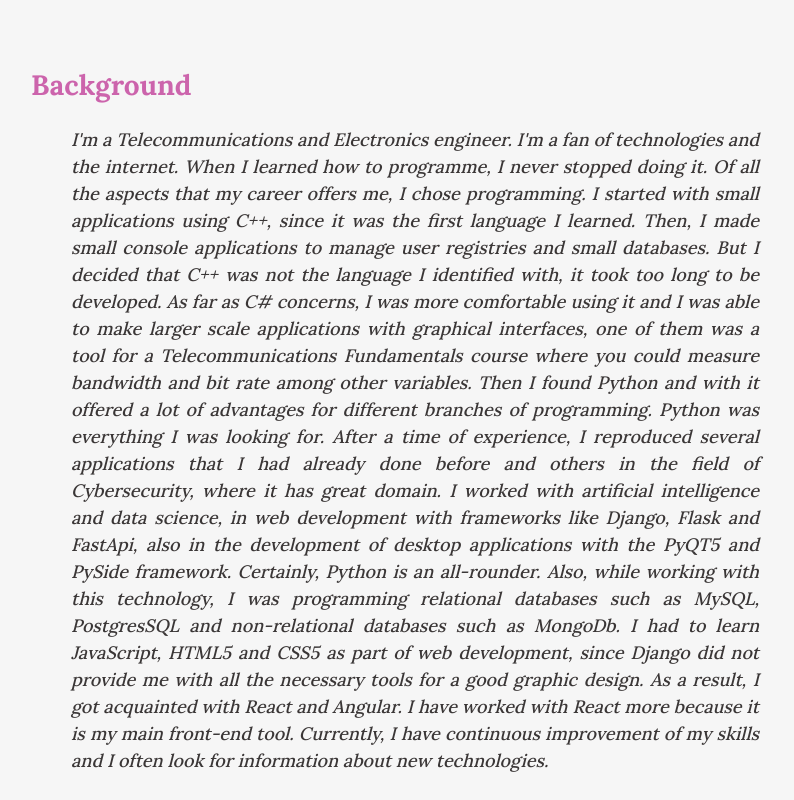
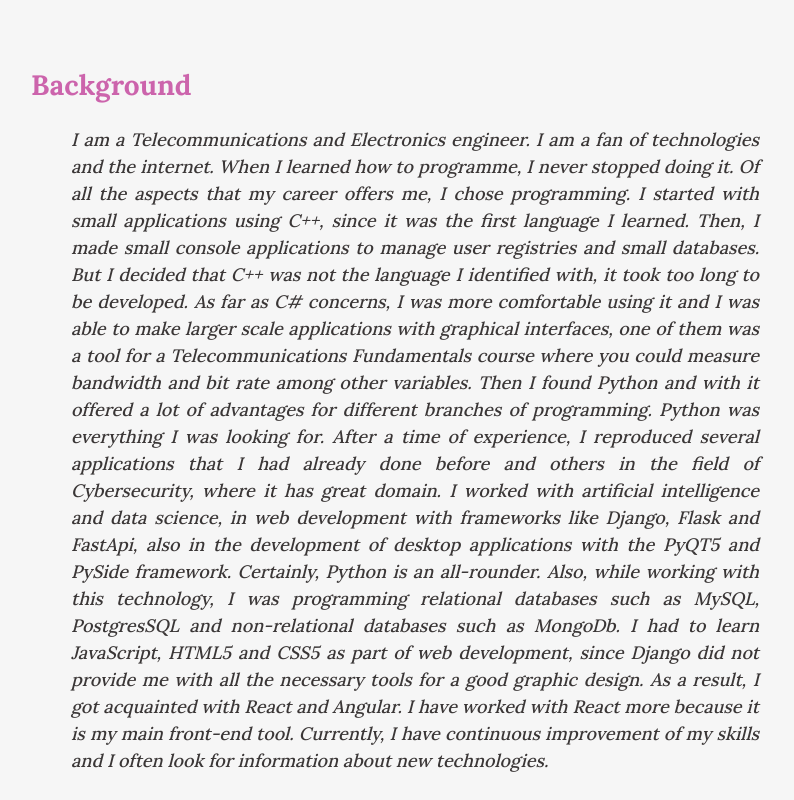
Before and after one commit to MBI-88/porfolio-v2, a Next.js app: page / in a window 1280 px wide. Shown: the part 400-1200 px from the top of the page, without its empty margins (265-1059 px from the left). Built offline with nearby package versions, Linux system fonts and the light colour scheme; a web font is replaced by a local one.

Commit message:
fixing html bugs

```diff
--- a/app/components/body.tsx
+++ b/app/components/body.tsx
@@ -13,8 +13,8 @@
             </motion.h2>
             <article className="pt-5 pb-5 lg:ps-20 ps-0 md:ps-16">
                 <h3 className="font-medium text-justify">
-                    I'm a Telecommunications and Electronics engineer.
-                    I'm a fan of technologies and the internet. When I learned how to programme,
+                    I am a Telecommunications and Electronics engineer.
+                    I am a fan of technologies and the internet. When I learned how to programme,
                     I never stopped doing it. Of all the aspects that my career offers me, I chose programming.
                     I started with small applications using C++, since it was the first language I learned. Then,
                     I made small console applications to manage user registries and small databases.
```
